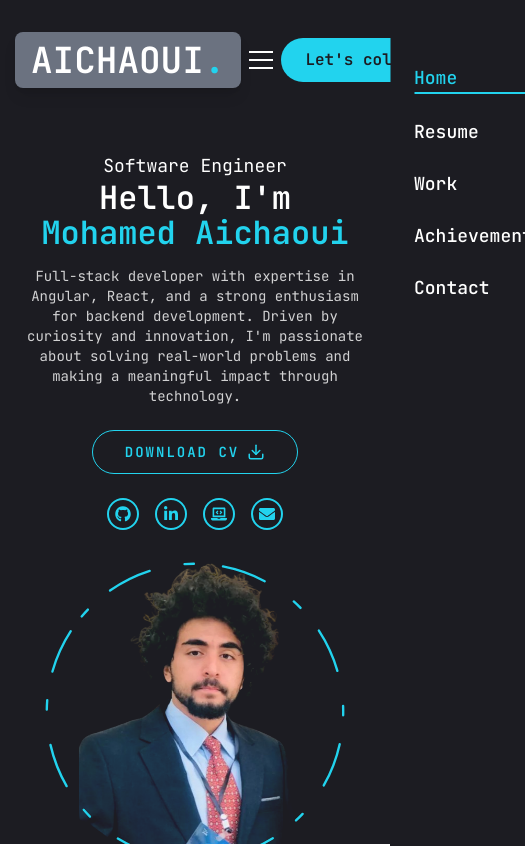
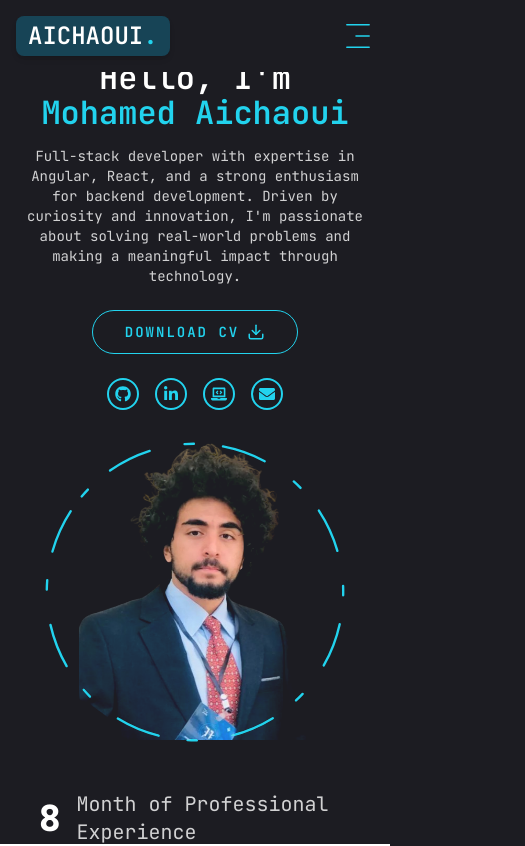
Before and after one commit to mohamedaichaouiii/project, a Next.js app: page / in a window 390 px wide. Shown: the top 846 px of the page, 525 px wide, since content can reach past the window. Built offline with nearby package versions, Linux system fonts and the light colour scheme.

Commit message:
Update Header.jsx

```diff
--- a/components/Header.jsx
+++ b/components/Header.jsx
@@ -1,25 +1,37 @@
-import Link from 'next/link'; // Import Link from next/link for Next.js
-import Nav from './Nav';
-import { Button } from './ui/button';
-import MobileNav from './MobileNav';
+"use client";
+import Link from "next/link";
+import Nav from "./Nav";
+import { Button } from "./ui/button";
+import MobileNav from "./MobileNav";
 
 const Header = () => {
   return (
-    <header className="py-8 xl:py-12 text-white">
-      <div className="container mx-auto flex justify-between items-center">
+    <header className="fixed top-0 left-0 w-full py-4 md:py-6 xl:py-8 text-white bg-primary z-50">
+      <div className="container mx-auto px-4 flex justify-between items-center">
+        {/* Logo */}
         <Link href="/">
+          <h1
+            className="text-2xl md:text-3xl xl:text-4xl font-semibold px-3 py-1 md:px-4 md:py-2 bg-cyan-900/80 text-white rounded-lg shadow-md hover:bg-cyan-800 transition-colors"
+          >
+            AICHAOUI<span className="text-cyan-400">.</span>
+          </h1>
+        </Link>
 
-        <h1 className="text-4xl font-semibold px-4 py-2 bg-gray-500 text-white rounded-lg shadow-lg">
-      AICHAOUI<span className="text-cyan-400">.</span>
-    </h1>
+        {/* Desktop Nav and Button */}
+        <div className="hidden md:flex items-center gap-6 xl:gap-8">
+          <Nav />
+          <Link href="/contact">
+            <Button
+              variant="default"
+              className="text-sm md:text-base px-4 py-2 md:px-6 md:py-3 bg-cyan-400 text-primary hover:bg-cyan-500 transition-colors"
+            >
+              Let's collaborate
+            </Button>
+          </Link>
+        </div>
 
-        </Link>
-        <div className="hidden xl:flex items-center gap-8 "></div>
-        <Nav />
-        <Link href="/contact">
-        <Button >Let's collaborate</Button>
-        </Link>
-        <div className="xl:hidden">
+        {/* Mobile Nav */}
+        <div className="md:hidden">
           <MobileNav />
         </div>
       </div>
```
